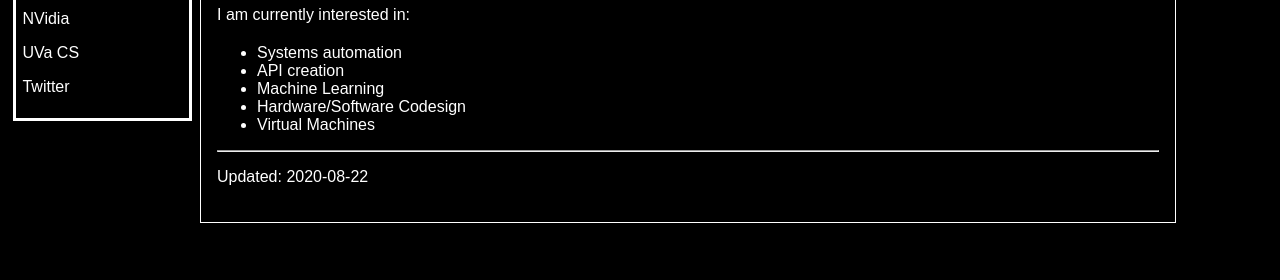
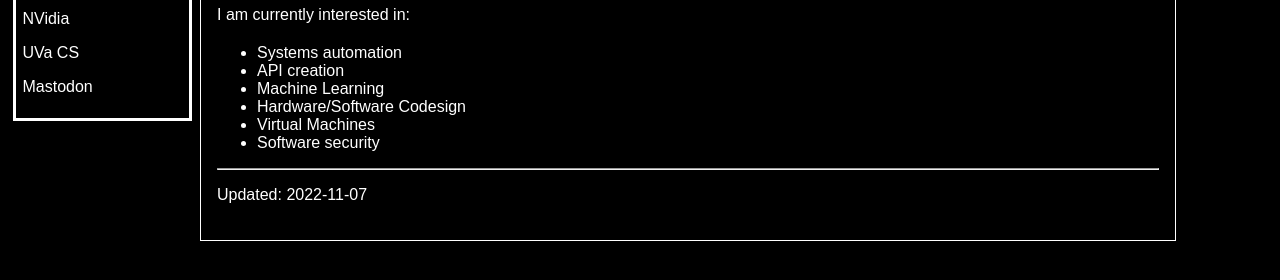
Before and after one commit to thermostat/thermostat.github.io, a plain HTML site: page index.html in a window 1280 px wide. Shown: the part 364-644 px from the top of the page. Drawn offline with Linux system fonts and the light colour scheme.

Commit message:
update index context, mastodon verif

```diff
--- a/index.html
+++ b/index.html
@@ -18,9 +18,9 @@
           <img width="160" alt="Dan" src="static/images/dww_new.png"/>
           <p><strong>Links</strong></p>
         <nav id="menu">
-            <p><a href="http://nvidia.com">NVidia</a></p>
-            <p><a href="http://www.cs.virginia.edu/">UVa CS</a></p>
-            <p><a href="http://twitter.com/thermostat/">Twitter</a></p>
+            <p><a   href="http://nvidia.com">NVidia</a></p>
+            <p><a   href="http://www.cs.virginia.edu/">UVa CS</a></p>
+            <p><a  rel="me" href="https://octodon.social/@thermostat">Mastodon</a></p>
         </nav><!-- /#menu -->
         </div>
         <div class="document">
@@ -40,12 +40,13 @@ two kids.</p>
 <li>Machine Learning</li>
 <li>Hardware/Software Codesign</li>
 <li>Virtual Machines</li>
+<li>Software security</li>
 </ul>
 
         <hr />
         <footer id="contentinfo" class="body">
         <p>
-        Updated: 2020-08-22
+        Updated: 2022-11-07
         </p>
         </footer><!-- /#contentinfo -->
 </body>
```
